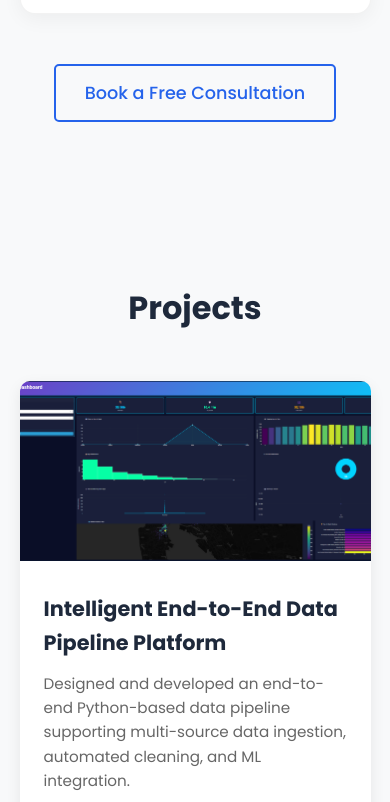
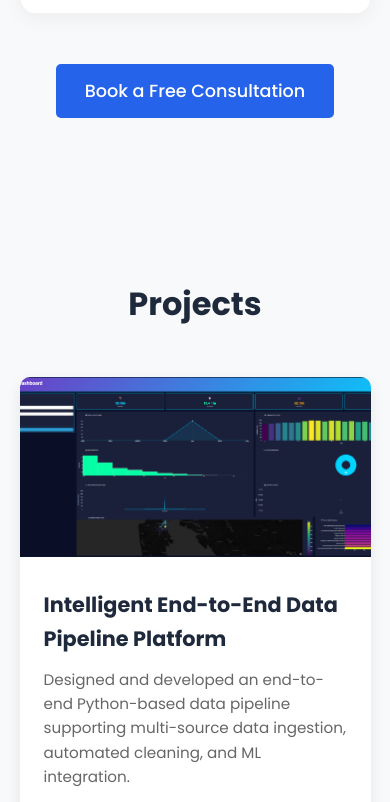
Before and after one commit to MohamedAbdeenM7/Portfolio, a plain HTML site: page index.html in a window 390 px wide. Shown: the part 5664-6466 px from the top of the page. Drawn offline with Linux system fonts and the light colour scheme.

Commit message:
Edit book a free consultion 2

```diff
--- a/style.css
+++ b/style.css
@@ -521,17 +521,17 @@ body {
     .services-cta .btn {
     display: inline-block;
     padding: 0.8rem 1.8rem;
-    background-color: transparent;
-    color: #2563eb;
-    border: 2px solid #2563eb;
+    background-color: #2563eb;
+    color: white;
     border-radius: 5px;
     text-decoration: none;
     font-weight: 500;
-    transition: all 0.3s;
+    transition: background 0.3s;
+    border: none;
+    cursor: pointer;
 }
 
 .services-cta .btn:hover {
-    background-color: #2563eb;
-    color: white;
+    background-color: #1d4ed8;
 }
 }
```
